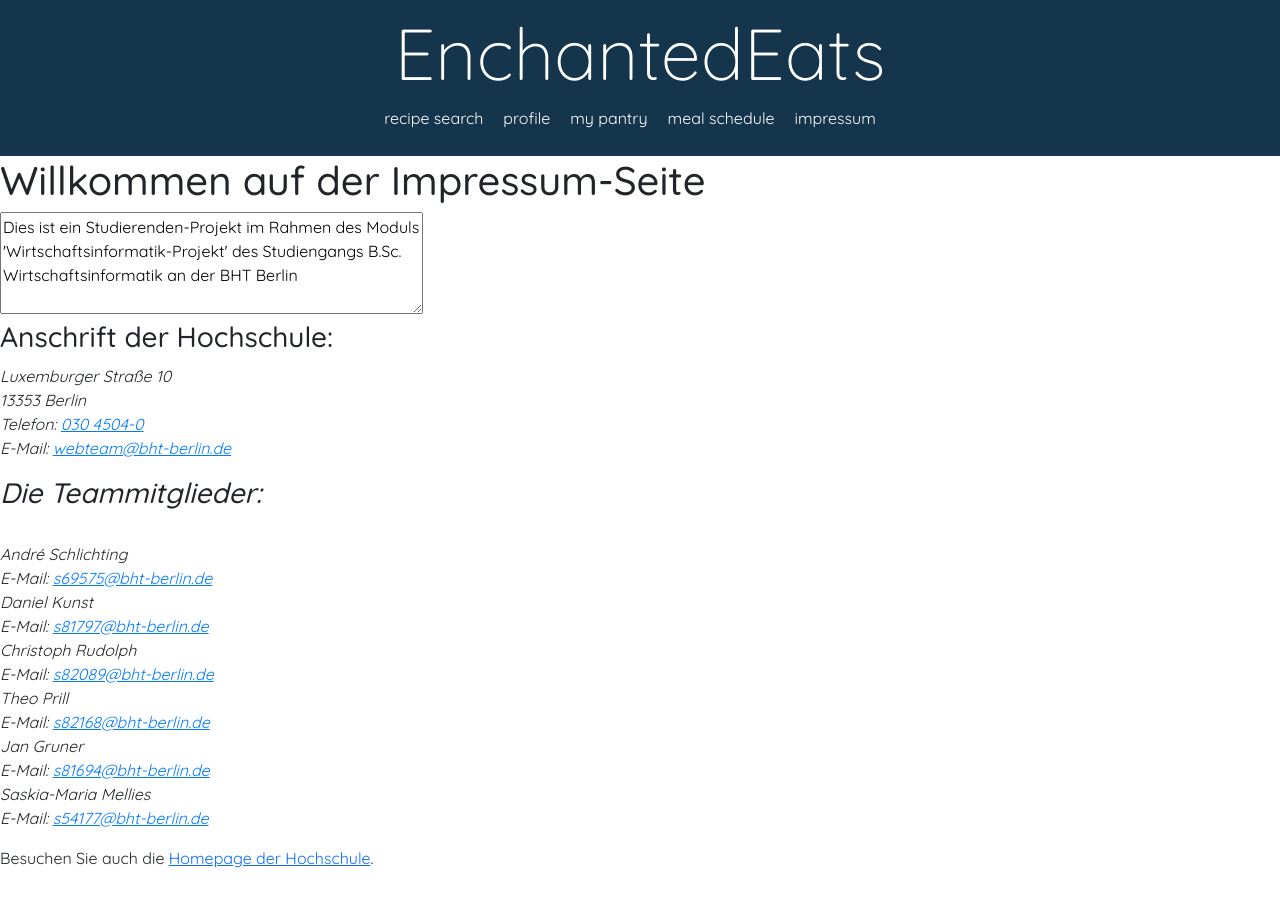
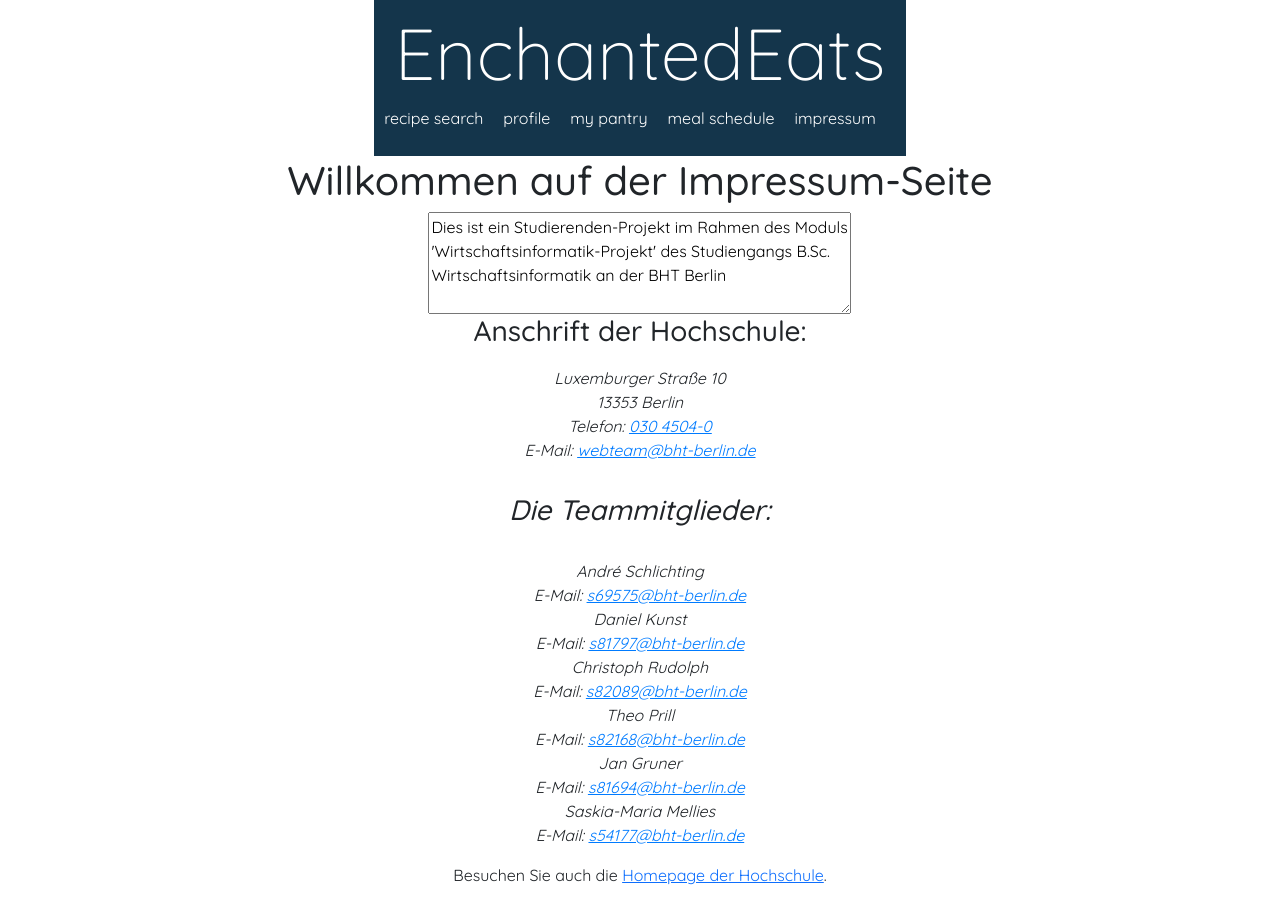
Before and after one commit to saskiamellies/rezept-softwaretchnik, a React (Create React App) app: page /impressum in a window 1280 px wide. Built offline with nearby package versions, Linux system fonts and the light colour scheme.

Commit message:
Update Impressum

```diff
--- a/src/style.css
+++ b/src/style.css
@@ -385,9 +385,17 @@
   text-decoration: underline; /* Fügt eine Unterstreichung beim Überfahren hinzu */
 }
 /*Design Impressum*/
+div {
+  display: flex;
+  flex-direction: column;
+  align-items: center;
+  text-align: center;
+}
+
 .address-container {
   font-style: italic;
   margin-top: 10px;
+  text-align: center;
 }
 
 .address-container p {
```
